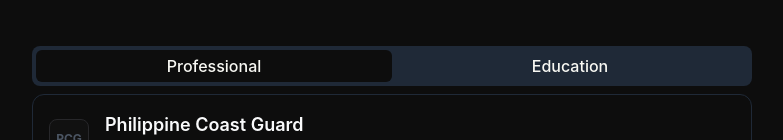
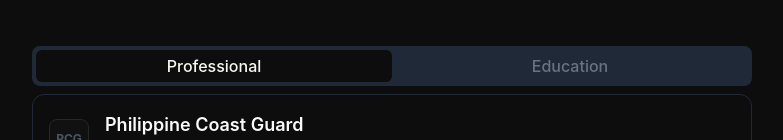
Before and after one commit to johnmarkfrncsc/frncsc-portfolio, a React (Vite) app: page / in a window 1280 px wide. Shown: the part 347-487 px from the top of the page, without its empty margins (248-1031 px from the left). Built offline with nearby package versions, Linux system fonts and the light colour scheme.

Commit message:
fix(ui): improve button text color contrast on hover and inactive states

```diff
--- a/src/components/sections/Professional.tsx
+++ b/src/components/sections/Professional.tsx
@@ -14,7 +14,7 @@ const Professional = () => {
           className={`flex-1 text-md font-medium py-1 rounded-md transition-colors cursor-pointer ${
             activeTab === "professional"
               ? "bg-[#0d0d0d] text-[#F8F8F3]"
-              : "text-[#F8F8F3] hover:text-[#6b7280]"
+              : "text-[#6b7280] hover:text-[#F8F8F3]"
           }`}
         >
           Professional
@@ -24,7 +24,7 @@ const Professional = () => {
           className={`flex-1 text-md font-medium py-1 rounded-md transition-colors cursor-pointer ${
             activeTab === "education"
               ? "bg-[#0d0d0d] text-[#F8F8F3]"
-              : "text-[#F8F8F3] hover:text-[#6b7280]"
+              : "text-[#6b7280] hover:text-[#F8F8F3]"
           }`}
         >
           Education
```
